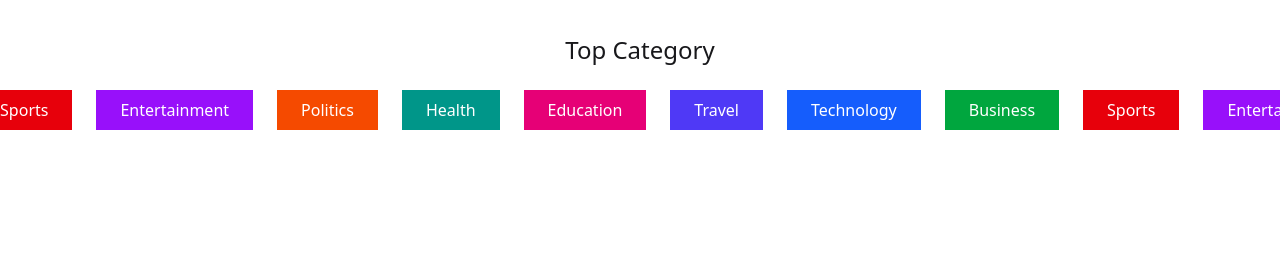
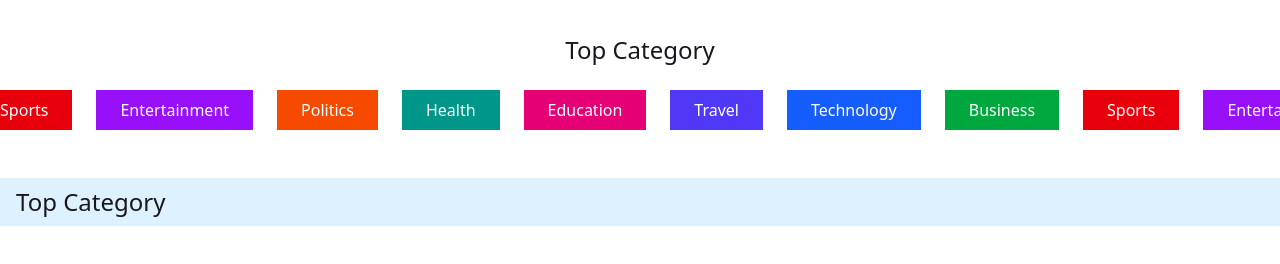
Before and after one commit to cerumiaktar/newspaper-website-tailwind, a plain HTML site: page index.html in a window 1280 px wide. Shown: the part 100-364 px from the top of the page. Drawn offline with nearby package versions, Linux system fonts and the light colour scheme.

Commit message:
Update index.html

```diff
--- a/index.html
+++ b/index.html
@@ -178,6 +178,12 @@
                 </div>
             </div>
         </section>
+        <!-- This is Top E-Newspaper Section -->
+        <section class="container mx-auto mt-12 mb-12">
+            <div class="bg-[#DDF1FF] py-2 pl-4 mb-6">
+                <h1 class="text-2xl font-medium">Top Category</h1>
+            </div>
+        </section>
     </main>
     <footer>
 
```
